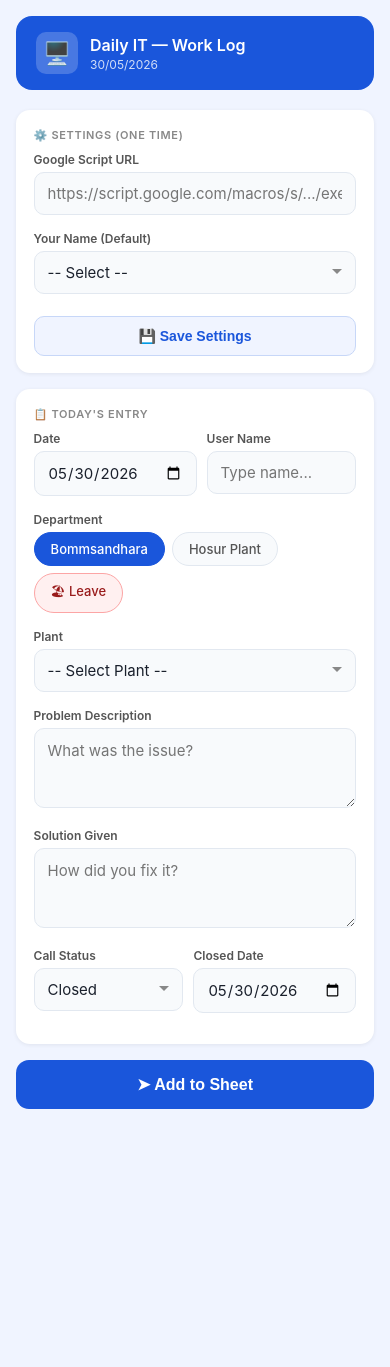
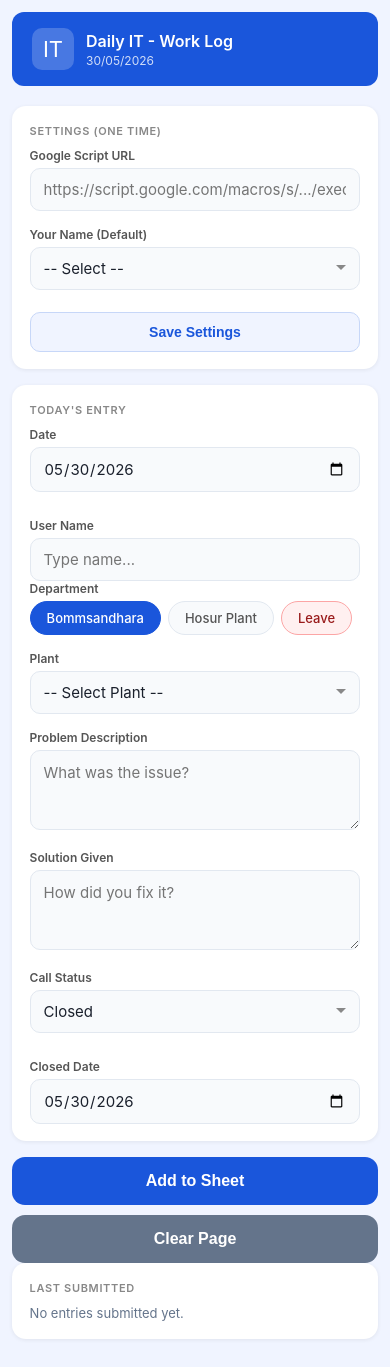
Before and after one commit to jacksamson1503/IT-report, a plain HTML site: page index.html in a window 390 px wide. Before the commit the page ends 1125 px from the top, so only its background shows below. Drawn offline with Linux system fonts and the light colour scheme.

Commit message:
Update index.html

```diff
--- a/index.html
+++ b/index.html
@@ -26,7 +26,10 @@
   .chip.active { background: #1a56db; color: white; border-color: #1a56db; }
   .chip.leave { background: #fff0f0; border-color: #fca5a5; color: #991b1b; }
   .chip.leave.active { background: #dc2626; color: white; border-color: #dc2626; }
+  .actions { display: grid; grid-template-columns: 1fr 1fr; gap: 10px; }
   .btn { width: 100%; padding: 15px; background: #1a56db; color: white; border: none; border-radius: 13px; font-size: 16px; font-weight: 600; cursor: pointer; display: flex; align-items: center; justify-content: center; gap: 8px; transition: all 0.15s; }
+  .btn.clear-btn { background: #64748b; }
+  .btn.clear-btn:active { background: #475569; }
   .btn:active { transform: scale(0.98); background: #1447c0; }
   .btn:disabled { background: #93aee8; cursor: not-allowed; }
   .btn.leave-btn { background: #dc2626; }
@@ -41,20 +44,30 @@
   .leave-banner .emoji { font-size: 40px; margin-bottom: 8px; }
   .leave-banner p { color: #991b1b; font-weight: 600; font-size: 15px; }
   .leave-banner small { color: #b45309; font-size: 13px; }
+  .history-list { display: grid; gap: 8px; }
+  .history-item { border: 1.5px solid #e2e8f0; border-radius: 10px; padding: 10px 12px; background: #f8fafc; font-size: 13px; color: #334155; }
+  .history-item strong { color: #1a202c; }
+  .history-item small { display: block; color: #64748b; margin-top: 3px; }
+  .history-empty { color: #64748b; font-size: 13px; }
+  @media (max-width: 640px) {
+    body { padding: 0.75rem; }
+    .row, .actions { grid-template-columns: 1fr; }
+    .header { border-radius: 12px; }
+  }
 </style>
 </head>
 <body>
 
 <div class="header">
-  <div class="header-icon">🖥️</div>
+  <div class="header-icon">IT</div>
   <div>
-    <h1>Daily IT — Work Log</h1>
+    <h1>Daily IT - Work Log</h1>
     <p id="today-label"></p>
   </div>
 </div>
 
 <div class="card">
-  <div class="section-label">⚙️ Settings (one time)</div>
+  <div class="section-label">Settings (one time)</div>
   <div class="field">
     <label>Google Script URL</label>
     <input type="url" id="script-url" placeholder="https://script.google.com/macros/s/.../exec" />
@@ -67,12 +80,11 @@
       <option value="Boopathi">Boopathi</option>
     </select>
   </div>
-  <button class="save-btn" onclick="saveSettings()">💾 Save Settings</button>
-  <div class="saved-ok" id="saved-ok">✓ Settings saved!</div>
+  <button class="save-btn" onclick="saveSettings()">Save Settings</button>
+  <div class="saved-ok" id="saved-ok">Settings saved!</div>
 </div>
-
 <div class="card">
-  <div class="section-label">📋 Today's Entry</div>
+  <div class="section-label">Today's Entry</div>
   <div class="row">
     <div class="field">
       <label>Date</label>
@@ -89,7 +101,7 @@
     <div class="chips">
       <span class="chip active" onclick="pickMain(this,'bommsandhara')">Bommsandhara</span>
       <span class="chip" onclick="pickMain(this,'hosur')">Hosur Plant</span>
-      <span class="chip leave" onclick="pickMain(this,'leave')">🏖 Leave</span>
+      <span class="chip leave" onclick="pickMain(this,'leave')">Leave</span>
     </div>
   </div>
 
@@ -131,16 +143,28 @@
   </div>
 
   <div class="leave-banner" id="leave-banner">
-    <div class="emoji">🏖️</div>
+    <div class="emoji">Leave</div>
     <p>Marking today as Leave</p>
     <small>This will add a leave entry to your sheet</small>
   </div>
 </div>
 
-<button class="btn" id="submit-btn" onclick="submitEntry()">
-  ➤ Add to Sheet
-</button>
+<div class="actions">
+  <button class="btn" id="submit-btn" onclick="submitEntry()">
+    Add to Sheet
+  </button>
+  <button class="btn clear-btn" type="button" onclick="clearPage()">
+    Clear Page
+  </button>
+</div>
 <div class="status" id="status-box"></div>
+
+<div class="card">
+  <div class="section-label">Last Submitted</div>
+  <div class="history-list" id="history-list">
+    <div class="history-empty">No entries submitted yet.</div>
+  </div>
+</div>
 
 <script>
   const subOptions = {
@@ -189,13 +213,13 @@
       subField.style.display = 'none';
       entryFields.style.display = 'none';
       leaveBanner.style.display = 'block';
-      submitBtn.textContent = '🏖 Mark as Leave';
+      submitBtn.textContent = 'Mark as Leave';
       submitBtn.className = 'btn leave-btn';
     } else {
       subField.style.display = 'block';
       entryFields.style.display = 'block';
       leaveBanner.style.display = 'none';
-      submitBtn.innerHTML = '➤ Add to Sheet';
+      submitBtn.innerHTML = 'Add to Sheet';
       submitBtn.className = 'btn';
       const opts = subOptions[key];
       const sel = document.getElementById('dept-sub');
@@ -216,16 +240,65 @@
     if(type === 'success') setTimeout(() => el.className = 'status', 5000);
   }
 
+
+  function getDepartmentLabel() {
+    if(mainDept === 'leave') return 'LEAVE';
+    const mainLabel = mainDept === 'bommsandhara' ? 'Bommsandhara' : 'Hosur Plant';
+    const sub = document.getElementById('dept-sub').value || 'No plant selected';
+    return `${mainLabel} - ${sub}`;
+  }
+
+  function renderHistory() {
+    const list = document.getElementById('history-list');
+    const entries = JSON.parse(localStorage.getItem('terait-history') || '[]');
+    if(!entries.length) {
+      list.innerHTML = '<div class="history-empty">No entries submitted yet.</div>';
+      return;
+    }
+    list.innerHTML = entries.map(item => `
+      <div class="history-item">
+        <strong>${item.date}</strong> - ${item.department}
+        <small>${item.user} | ${item.status}</small>
+      </div>
+    `).join('');
+  }
+
+  function saveHistory(item) {
+    const entries = JSON.parse(localStorage.getItem('terait-history') || '[]');
+    entries.unshift(item);
+    localStorage.setItem('terait-history', JSON.stringify(entries.slice(0, 5)));
+    renderHistory();
+  }
+
+  function resetEntryForm() {
+    document.getElementById('entry-date').value = iso;
+    document.getElementById('dept-sub').value = '';
+    document.getElementById('problem').value = '';
+    document.getElementById('solution').value = '';
+    document.getElementById('call-status').value = 'Closed';
+    document.getElementById('closed-date').value = iso;
+    document.getElementById('user-name').value = '';
+
+    const firstChip = document.querySelector('.chips .chip');
+    if(firstChip) pickMain(firstChip, 'bommsandhara');
+  }
+
+  function clearPage() {
+    resetEntryForm();
+    document.getElementById('status-box').className = 'status';
+  }
   async function submitEntry() {
     const stored = localStorage.getItem('terait');
     const url = (stored ? JSON.parse(stored).url : '') || document.getElementById('script-url').value.trim();
-    if(!url) { showStatus('error', '❌ Please save your Script URL in Settings first.'); return; }
+    if(!url) { showStatus('error', 'Please save your Script URL in Settings first.'); return; }
 
     const date = fmtDate(document.getElementById('entry-date').value);
     const user = document.getElementById('user-name').value.trim();
     const sheetName = document.getElementById('saved-name').value || (stored ? JSON.parse(stored).name : '');
+    if(!user) { showStatus('error', 'Please enter User Name.'); return; }
 
     let params;
+    let historyItem;
 
     if(mainDept === 'leave') {
       params = new URLSearchParams({
@@ -236,49 +309,55 @@
         callStatus: 'Leave',
         closedDate: date
       });
+      historyItem = { date, user, department: 'LEAVE', status: 'Leave sent' };
     } else {
       const sub = document.getElementById('dept-sub').value;
-      if(!sub) { showStatus('error', '❌ Please select a Plant.'); return; }
+      if(!sub) { showStatus('error', 'Please select a Plant.'); return; }
       const problem = document.getElementById('problem').value.trim();
       const solution = document.getElementById('solution').value.trim();
-      if(!problem || !solution) { showStatus('error', '❌ Please fill Problem and Solution.'); return; }
+      if(!problem || !solution) { showStatus('error', 'Please fill Problem and Solution.'); return; }
       const mainLabel = mainDept === 'bommsandhara' ? 'Bommsandhara' : 'Hosur Plant';
+      const department = `${mainLabel} - ${sub}`;
+      const callStatus = document.getElementById('call-status').value;
       params = new URLSearchParams({
         date, user, sheetName,
-        department: `${mainLabel} - ${sub}`,
+        department,
         problem, solution,
-        callStatus: document.getElementById('call-status').value,
+        callStatus,
         closedDate: fmtDate(document.getElementById('closed-date').value)
       });
+      historyItem = { date, user, department, status: callStatus };
     }
 
     const btn = document.getElementById('submit-btn');
+    const submittedDept = mainDept;
+    const submitUrl = url + '?' + params.toString();
+
     btn.disabled = true;
-    btn.textContent = '⏳ Submitting...';
+    btn.textContent = 'Sending...';
+    showStatus('success', submittedDept === 'leave' ? 'Leave sent to sheet.' : 'Entry sent to sheet.');
+    saveHistory(historyItem);
+    resetEntryForm();
 
-    try {
-      const res = await fetch(url + '?' + params.toString());
-      const json = await res.json();
-      if(json.status === 'success') {
-        showStatus('success', mainDept === 'leave' ? '✅ Leave marked in your sheet!' : '✅ Entry added to your Google Sheet!');
-        if(mainDept !== 'leave') {
-          document.getElementById('problem').value = '';
-          document.getElementById('solution').value = '';
+    fetch(submitUrl)
+      .then(res => res.json())
+      .then(json => {
+        if(json.status !== 'success') {
+          showStatus('error', 'Error: ' + (json.message || 'Unknown'));
         }
+      })
+      .catch(e => showStatus('error', 'Failed: ' + e.message));
+
+    setTimeout(() => {
+      btn.disabled = false;
+      if(mainDept === 'leave') {
+        btn.textContent = 'Mark as Leave';
       } else {
-        showStatus('error', '❌ Error: ' + (json.message || 'Unknown'));
+        btn.innerHTML = 'Add to Sheet';
       }
-    } catch(e) {
-      showStatus('error', '❌ Failed: ' + e.message);
-    }
-
-    btn.disabled = false;
-    if(mainDept === 'leave') {
-      btn.textContent = '🏖 Mark as Leave';
-    } else {
-      btn.innerHTML = '➤ Add to Sheet';
-    }
+    }, 1000);
   }
+  renderHistory();
 </script>
 </body>
 </html>
```
